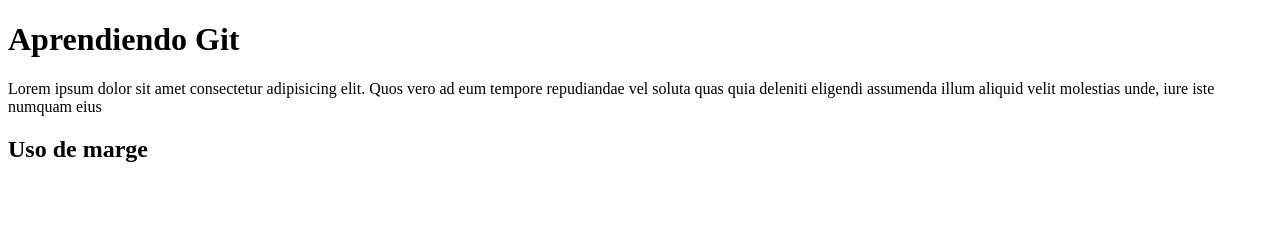
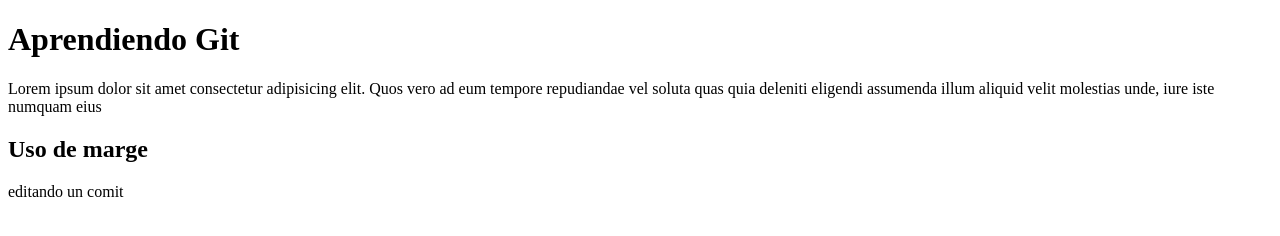
Before and after one commit to TobiasPalumbo/Git, a website: page index.html in a window 1280 px wide. Drawn offline with Linux system fonts and the light colour scheme.

Commit message:
cambiando comit

```diff
--- a/index.html
+++ b/index.html
@@ -11,5 +11,6 @@
         Lorem ipsum dolor sit amet consectetur adipisicing elit. Quos vero ad eum tempore repudiandae vel soluta quas quia deleniti eligendi assumenda illum aliquid velit molestias unde, iure iste numquam eius
     </p>
     <h2>Uso de marge</h2>
+    <p>editando un comit</p>
 </body>
 </html>
```
